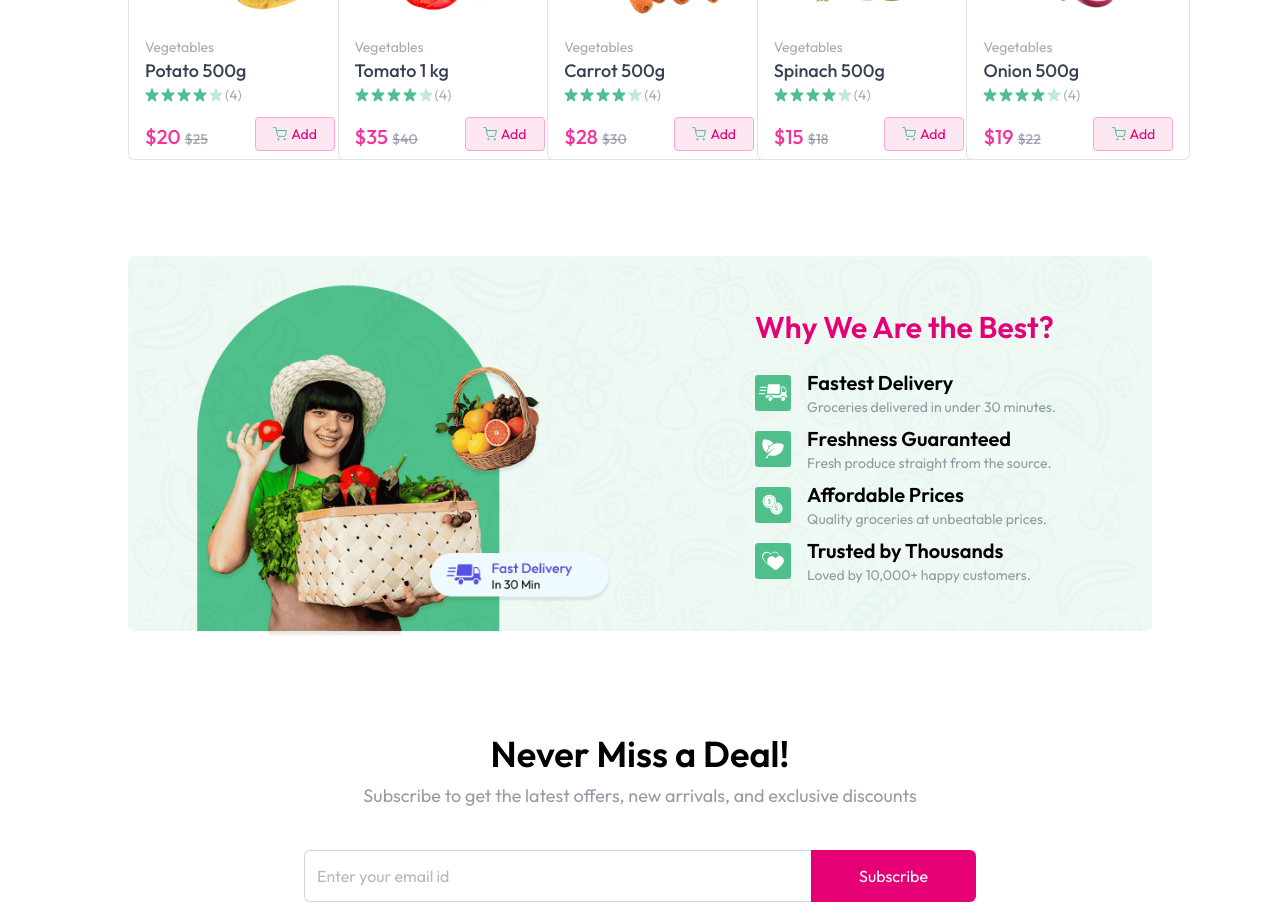
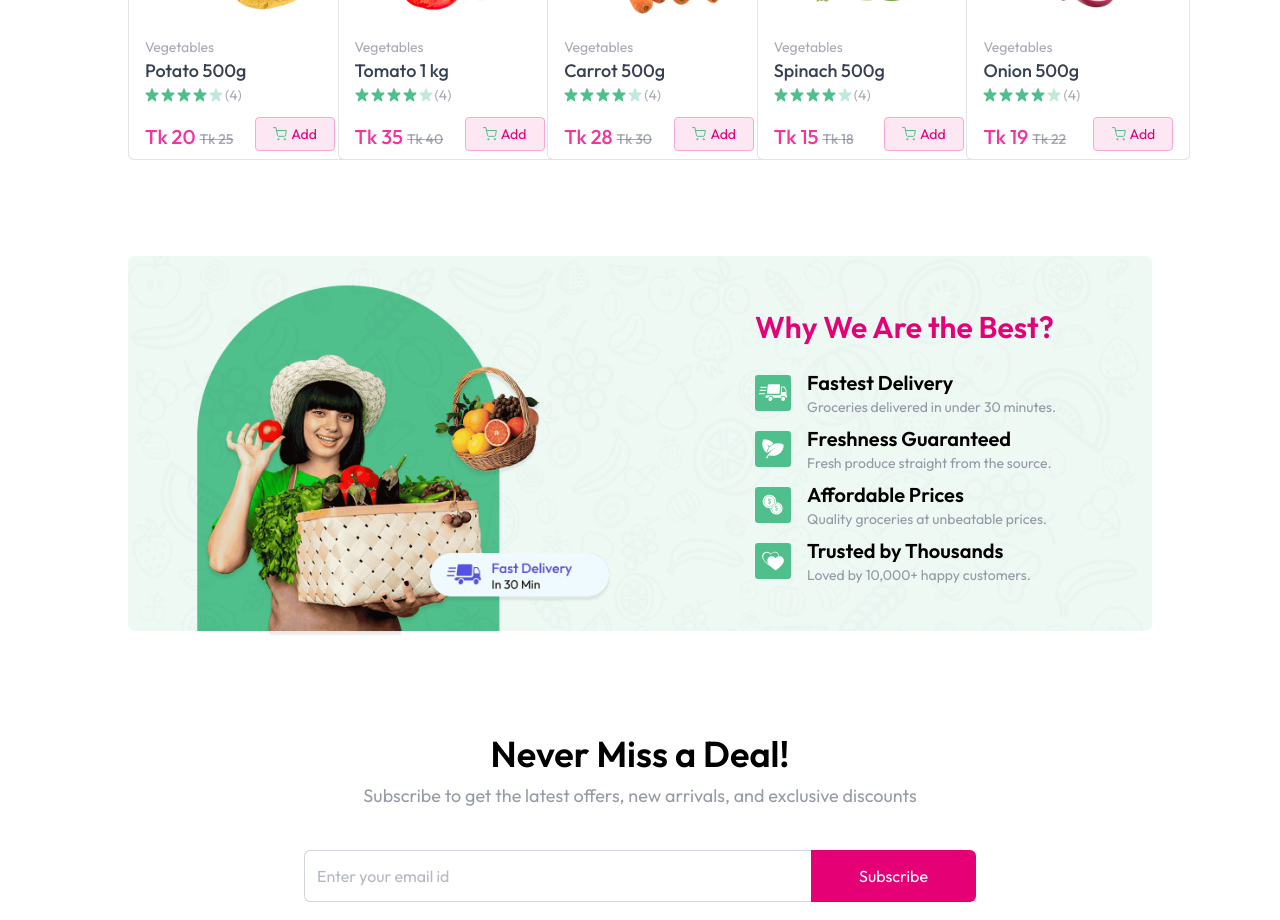
Before and after one commit to Amitkumersarkar/GMartBD-Ecommerce-Website, a React (Vite) app: page / in a window 1280 px wide. Shown: the part 1040-1960 px from the top of the page. Built offline with nearby package versions, Linux system fonts and the light colour scheme.

Commit message:
updated currency symbol

```diff
--- a/src/pages/ProductCard/ProductCard.jsx
+++ b/src/pages/ProductCard/ProductCard.jsx
@@ -28,7 +28,7 @@ const ProductCard = ({ product }) => {
                 </div>
                 <div className="flex items-end justify-between mt-3">
                     <p className="md:text-xl text-base font-medium text-pink-500">
-                        {currency} ${product.offerPrice}{""} <span className="text-gray-500/60 md:text-sm text-xs line-through">{currency}${product.price}</span>
+                        {currency} Tk {product.offerPrice}{""} <span className="text-gray-500/60 md:text-sm text-xs line-through">{currency}Tk {product.price}</span>
                     </p>
                     <div onClick={(e) => { e.stopPropagation(); }} className="text-pink-500">
                         {!cartItems[product._id] ? (
```
